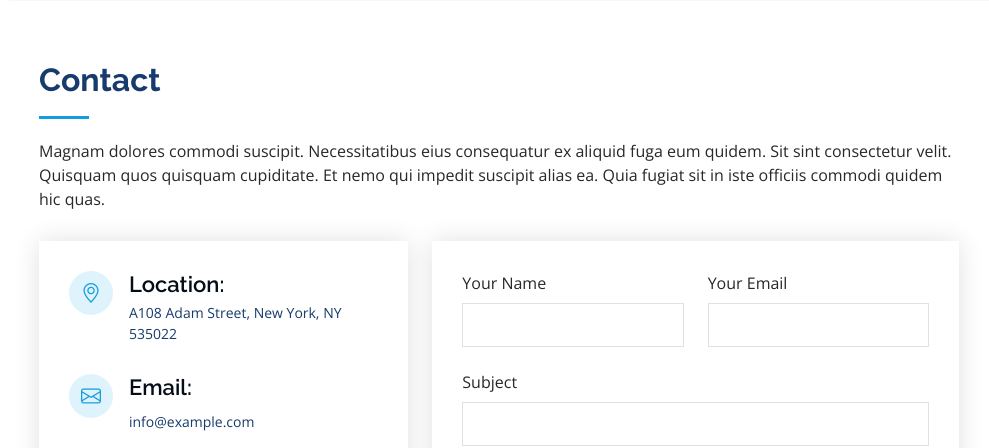
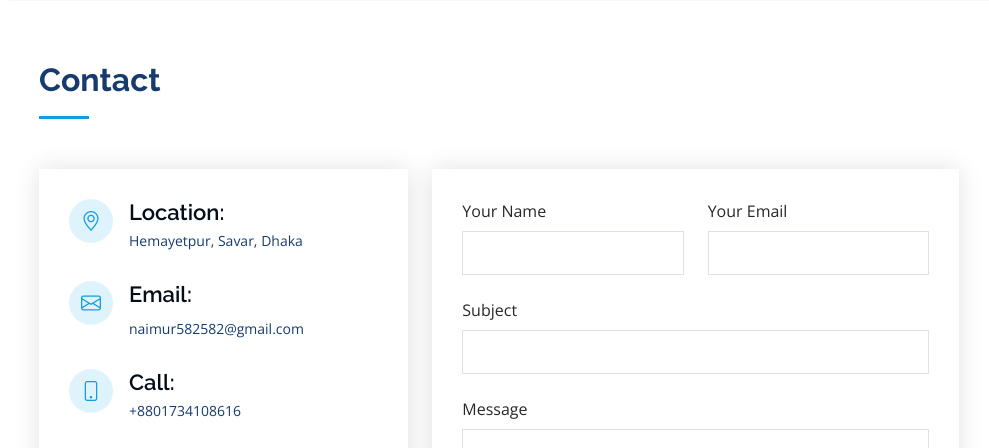
Before and after one commit to developer-naimur-rahman/portfolio1, a PHP site: page / in a window 1280 px wide. Shown: the part 5736-6184 px from the top of the page, without its empty margins (291-1280 px from the left). Run offline with PHP 8.4, Linux system fonts and the light colour scheme.

Commit message:
new topic

```diff
--- a/forms/contact.php
+++ b/forms/contact.php
@@ -7,7 +7,7 @@
   */
 
   // Replace contact@example.com with your real receiving email address
-  $receiving_email_address = 'contact@example.com';
+  $receiving_email_address = 'naimur582582@gmail.com';
 
   if( file_exists($php_email_form = '../assets/vendor/php-email-form/php-email-form.php' )) {
     include( $php_email_form );
--- a/index.html
+++ b/index.html
@@ -561,7 +561,7 @@
 
         <div class="section-title">
           <h2>Contact</h2>
-          <p>Magnam dolores commodi suscipit. Necessitatibus eius consequatur ex aliquid fuga eum quidem. Sit sint consectetur velit. Quisquam quos quisquam cupiditate. Et nemo qui impedit suscipit alias ea. Quia fugiat sit in iste officiis commodi quidem hic quas.</p>
+          <!-- <p>Magnam dolores commodi suscipit. Necessitatibus eius consequatur ex aliquid fuga eum quidem. Sit sint consectetur velit. Quisquam quos quisquam cupiditate. Et nemo qui impedit suscipit alias ea. Quia fugiat sit in iste officiis commodi quidem hic quas.</p> -->
         </div>
 
         <div class="row" data-aos="fade-in">
@@ -571,22 +571,24 @@
               <div class="address">
                 <i class="bi bi-geo-alt"></i>
                 <h4>Location:</h4>
-                <p>A108 Adam Street, New York, NY 535022</p>
+                <p>Hemayetpur, Savar, Dhaka</p>
               </div>
 
               <div class="email">
                 <i class="bi bi-envelope"></i>
                 <h4>Email:</h4>
-                <p>info@example.com</p>
+                <p>naimur582582@gmail.com</p>
               </div>
 
               <div class="phone">
                 <i class="bi bi-phone"></i>
                 <h4>Call:</h4>
-                <p>+1 5589 55488 55s</p>
+                <p>+8801734108616</p>
               </div>
 
-              <iframe src="https://www.google.com/maps/embed?pb=!1m14!1m8!1m3!1d12097.433213460943!2d-74.0062269!3d40.7101282!3m2!1i1024!2i768!4f13.1!3m3!1m2!1s0x0%3A0xb89d1fe6bc499443!2sDowntown+Conference+Center!5e0!3m2!1smk!2sbg!4v1539943755621" frameborder="0" style="border:0; width: 100%; height: 290px;" allowfullscreen></iframe>
+              <iframe src="https://www.google.com/maps/embed?pb=!1m18!1m12!1m3!1d29204.767664331543!2d90.25135487802949!3d23.79739808282499!2m3!1f0!2f0!3f0!3m2!1i1024!2i768!4f13.1!3m3!1m2!1s0x3755ea7df91df9f3%3A0x9486888ee51d486c!2z4Ka54KeH4Kau4Ka-4Kef4KeH4Kak4Kaq4KeB4Kaw!5e0!3m2!1sbn!2sbd!4v1724444501284!5m2!1sbn!2sbd" width="600" height="450" style="border:0;" allowfullscreen="" loading="lazy" referrerpolicy="no-referrer-when-downgrade"></iframe>
+
+
             </div>
 
           </div>
```
